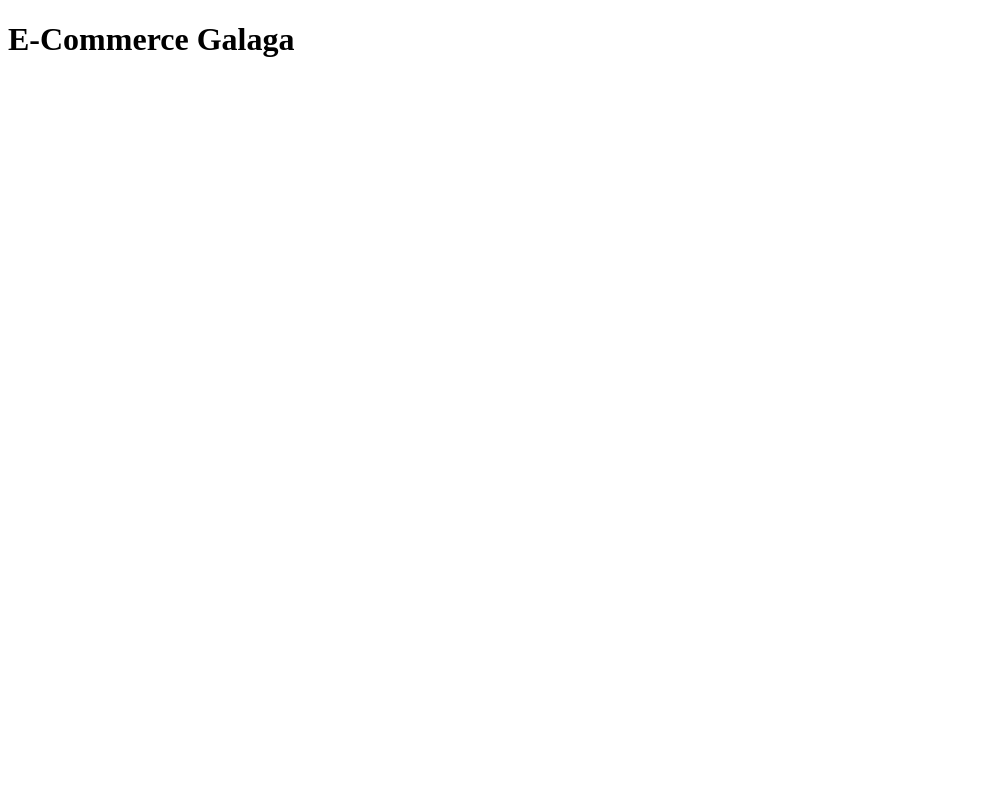
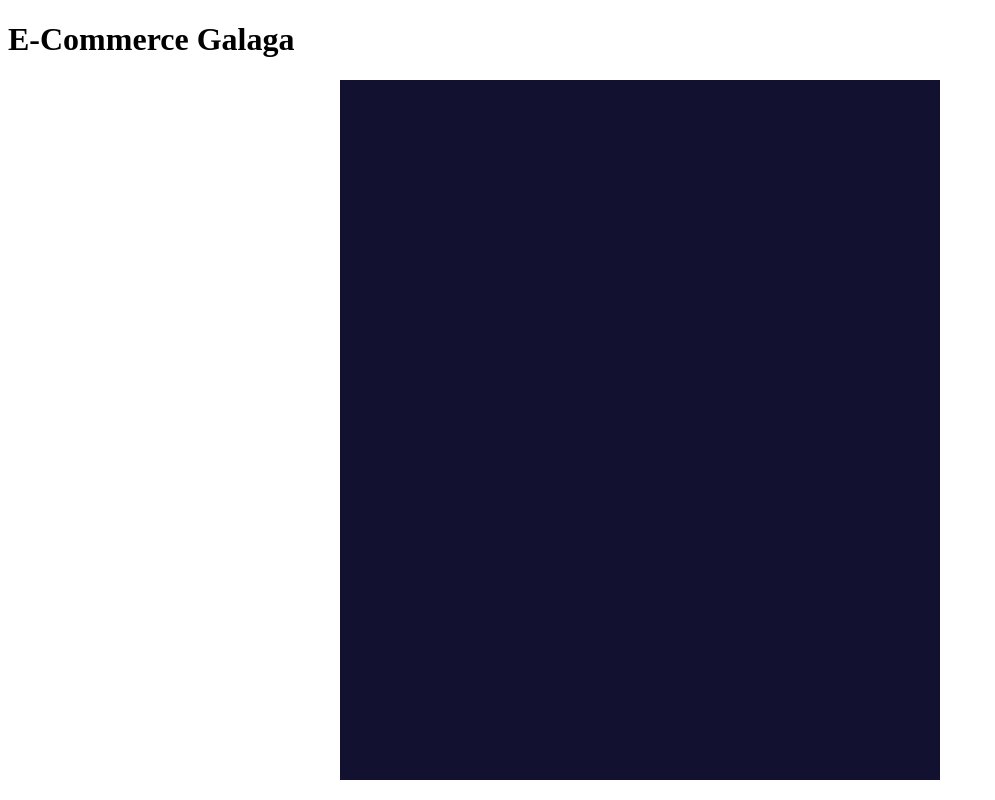
Before and after one commit to Grancan91/E-comerce-Galaga, a plain HTML site: page index.html in a window 1280 px wide. Shown: the whole page, without its empty margins (0-995 px from the left). Drawn offline with Linux system fonts and the light colour scheme.

Commit message:
PlayField Creado

```diff
--- a/index.html
+++ b/index.html
@@ -8,7 +8,12 @@
   <title>E-commerce Galaga</title>
 </head>
 <body>
+  <h1>E-Commerce Galaga</h1>
 
-  <h1>E-Commerce Galaga</h1>
+  <div id="playfield">
+
+  </div>
+
+
 </body>
 </html>
--- a/main.js
+++ b/main.js
@@ -1 +1 @@
-console.log('Hola mundo!')
+let playField = document.getElementById('playfield')
--- a/style.css
+++ b/style.css
@@ -0,0 +1,7 @@
+#playfield{
+  width: 600px;
+  height: 700px;
+  background-color: rgb(18, 18, 48);
+  margin: 0 auto;
+  position: relative;
+}
```
Also changed, not shown: 1 other file.
